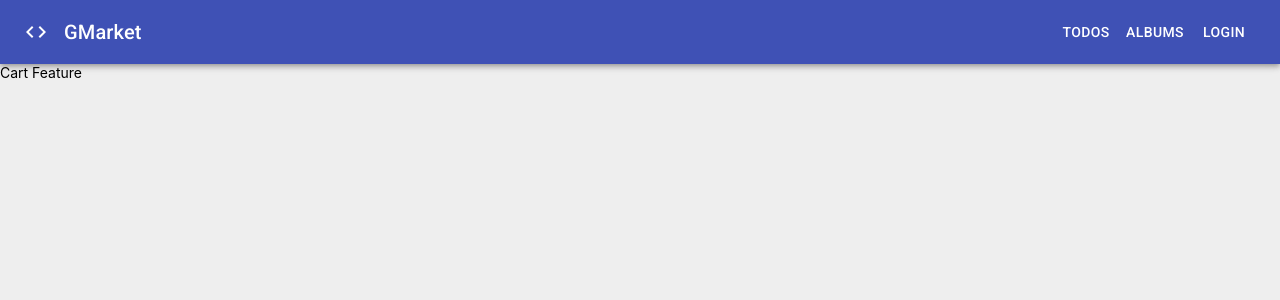
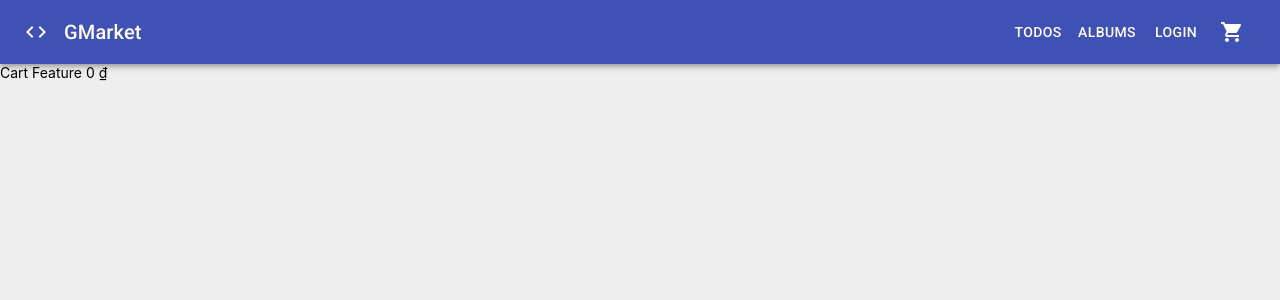
Before and after one commit to theduong73274/learn-reactjs, a React (Create React App) app: page /cart in a window 1280 px wide. Shown: the top 300 px of the page. Built offline with nearby package versions, Linux system fonts and the light colour scheme.

Commit message:
- add cartSlice calculate price + quantity - icon shoppingCart - addToCarrt Products - page Payment

```diff
--- a/src/app/store.js
+++ b/src/app/store.js
@@ -1,10 +1,12 @@
 import counterReducer from '../features/Counter/counterSlice';
 import userReducer from '../features/Auth/userSlice';
+import cartReducer from '../features/Cart/cartSlice';
 const { configureStore } = require('@reduxjs/toolkit');
 
 const rootReducer = {
 	count: counterReducer,
 	user: userReducer,
+	cart: cartReducer,
 };
 
 const store = configureStore({
--- a/src/components/Header/index.jsx
+++ b/src/components/Header/index.jsx
@@ -1,4 +1,4 @@
-import { Box, IconButton, Menu, MenuItem } from '@material-ui/core';
+import { Badge, Box, IconButton, Menu, MenuItem } from '@material-ui/core';
 import AppBar from '@material-ui/core/AppBar';
 import Button from '@material-ui/core/Button';
 import Dialog from '@material-ui/core/Dialog';
@@ -6,13 +6,15 @@
 import { makeStyles } from '@material-ui/core/styles';
 import Toolbar from '@material-ui/core/Toolbar';
 import Typography from '@material-ui/core/Typography';
-import { AccountCircle, Close } from '@material-ui/icons';
+import { AccountCircle, Close, ShoppingCart } from '@material-ui/icons';
 import CodeIcon from '@material-ui/icons/Code';
 import Login from 'features/Auth/components/Login';
 import Register from 'features/Auth/components/Resgister';
 import { logout } from 'features/Auth/userSlice';
+import { cartItemsCountSelector } from 'features/Cart/selectors';
 import React, { useState } from 'react';
 import { useDispatch, useSelector } from 'react-redux';
+import { useHistory } from 'react-router-dom';
 import { NavLink } from 'react-router-dom';
 import { Link } from 'react-router-dom/cjs/react-router-dom.min';
 
@@ -50,7 +52,9 @@
 
 export default function Header() {
 	const classes = useStyles();
+	const cartItemsCount = useSelector(cartItemsCountSelector);
 
+	const history = useHistory();
 	const dispatch = useDispatch();
 	const loggedInUser = useSelector((state) => state.user.current);
 	const isLoggedIn = !!loggedInUser.id;
@@ -80,6 +84,10 @@
 		setAnchorEl(null);
 	};
 
+	const handleCartClick = () => {
+		history.push('/cart');
+	};
+
 	return (
 		<div className={classes.root}>
 			<AppBar position="static">
@@ -104,6 +112,12 @@
 							Login
 						</Button>
 					)}
+
+					<IconButton size="large" aria-label="show 4 new mails" color="inherit" onClick={handleCartClick}>
+						<Badge badgeContent={cartItemsCount} color="error">
+							<ShoppingCart />
+						</Badge>
+					</IconButton>
 
 					{isLoggedIn && (
 						<IconButton color="inherit" onClick={handleUserClick}>
--- a/src/features/Cart/cartSlice.js
+++ b/src/features/Cart/cartSlice.js
@@ -19,11 +19,39 @@
 		hideMiniCart(state) {
 			state.showMiniCart = false;
 		},
+
+		addToCart(state, action) {
+			// newItem = {id, quantity, product}
+			const newItem = action.payload;
+			const index = state.cartItems.findIndex((x) => x.id === newItem.id);
+
+			if (index >= 0) {
+				// Increase quantity
+				state.cartItems[index].quantity += newItem.quantity;
+			} else {
+				// add to cart
+				state.cartItems.push(newItem);
+			}
+		},
+
+		setQuantity(state, action) {
+			const { id, quantity } = action.payload;
+			// Check if product is available in cart
+			const index = state.cartItems.findIndex((x) => x.id === id);
+			if (index >= 0) {
+				state.cartItems[index].quantity = quantity;
+			}
+		},
+
+		removeFormCart(state, action) {
+			const IdNeedToRemove = action.payload;
+			state.cartItems = state.cartItems.filter((x) => x.id !== IdNeedToRemove.id);
+		},
 	},
 });
 
 const { actions, reducer } = cartSlice;
 // Named export
-export const { showMiniCart, hideMiniCart } = actions;
+export const { showMiniCart, hideMiniCart, addToCart, setQuantity, removeFormCart } = actions;
 // Default export
 export default reducer;
--- a/src/features/Cart/index.jsx
+++ b/src/features/Cart/index.jsx
@@ -1,10 +1,13 @@
 import React from 'react';
-import PropTypes from 'prop-types';
+import { useSelector } from 'react-redux';
+import { formatPrice } from 'utils';
+import { cartTotalSelector } from './selectors';
 
 CartFeature.propTypes = {};
 
 function CartFeature(props) {
-	return <div>Cart Feature</div>;
+	const cartTotal = useSelector(cartTotalSelector);
+	return <div>Cart Feature {formatPrice(cartTotal)}</div>;
 }
 
 export default CartFeature;
--- /dev/null
+++ b/src/features/Cart/selectors.js
@@ -0,0 +1,13 @@
+import { createSelector } from '@reduxjs/toolkit';
+
+const cartItemsSelect = (state) => state.cart.cartItems;
+
+// Count  number of products in cart
+export const cartItemsCountSelector = createSelector(cartItemsSelect, (cartItems) =>
+	cartItems.reduce((count, item) => count + item.quantity, 0)
+);
+
+// Calculate total of cart
+export const cartTotalSelector = createSelector(cartItemsSelect, (cartItems) =>
+	cartItems.reduce((total, item) => total + item.product.salePrice * item.quantity, 0)
+);
--- a/src/features/Product/pages/DetailPage/DetailPage.jsx
+++ b/src/features/Product/pages/DetailPage/DetailPage.jsx
@@ -1,4 +1,5 @@
 import { Box, Container, Grid, LinearProgress, makeStyles, Paper } from '@material-ui/core';
+import { addToCart } from 'features/Cart/cartSlice';
 import AddToCartForm from 'features/Product/components/AddToCartForm';
 import useProductDetail from 'features/Product/components/hooks/useProductDetail';
 import ProductAdditional from 'features/Product/components/ProductAdditional';
@@ -7,9 +8,8 @@
 import ProductMenu from 'features/Product/components/ProductMenu';
 import ProductReviews from 'features/Product/components/ProductReviews';
 import ProductThumbnail from 'features/Product/components/ProductThumbnail';
-import { Route } from 'react-router-dom';
-import { Switch } from 'react-router-dom';
-import { useRouteMatch } from 'react-router-dom';
+import { useDispatch } from 'react-redux';
+import { Route, Switch, useRouteMatch } from 'react-router-dom';
 
 const useStyles = makeStyles((theme) => ({
 	root: {
@@ -52,6 +52,8 @@
 		url,
 	} = useRouteMatch();
 
+	const dispatch = useDispatch();
+
 	const { product, loading } = useProductDetail(productId);
 
 	if (loading) {
@@ -63,8 +65,14 @@
 		);
 	}
 
-	const handleAddToCartSubmit = (formValues) => {
-		console.log('Form Submit', formValues);
+	const handleAddToCartSubmit = ({ quantity }) => {
+		const action = addToCart({
+			id: product.id,
+			product,
+			quantity,
+		});
+		console.log(action);
+		dispatch(action);
 	};
 
 	return (
```
